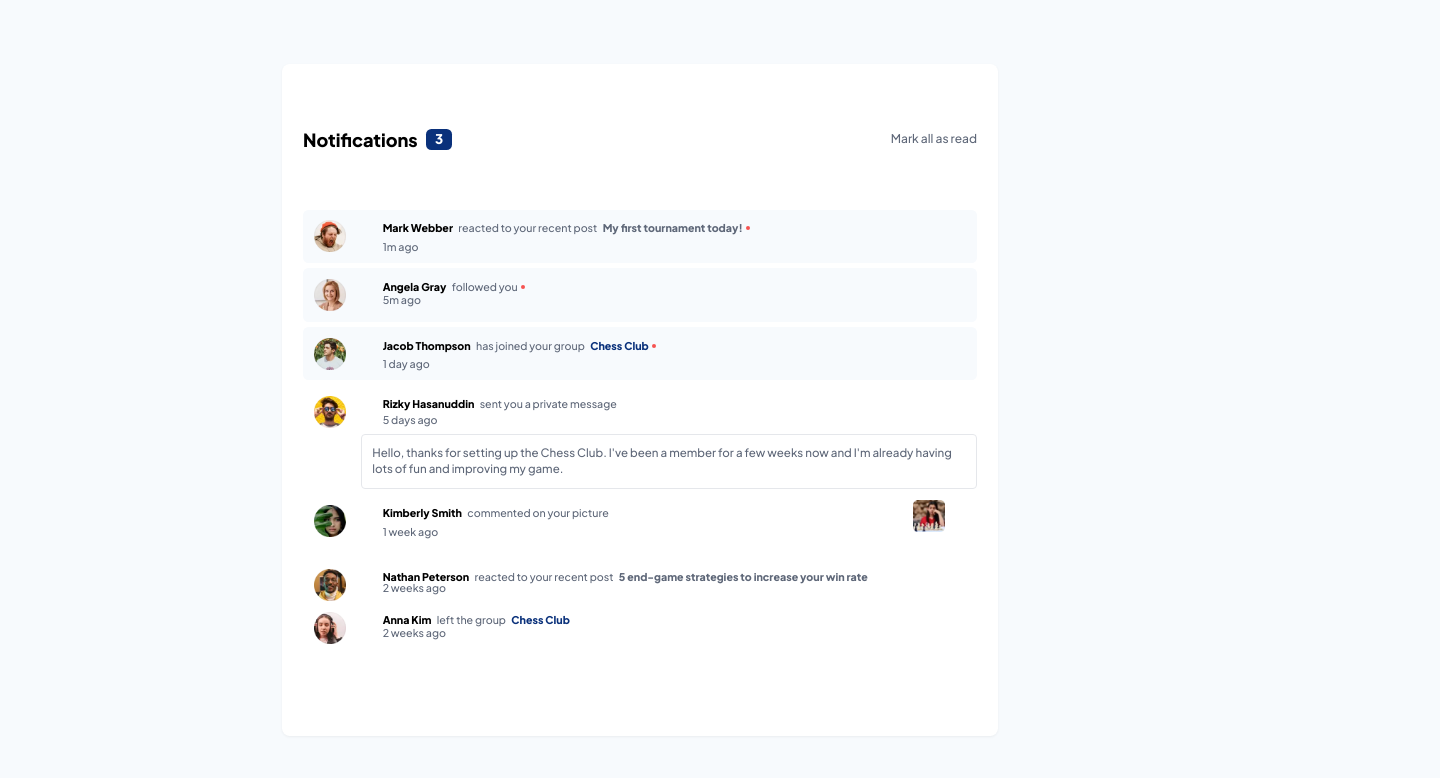
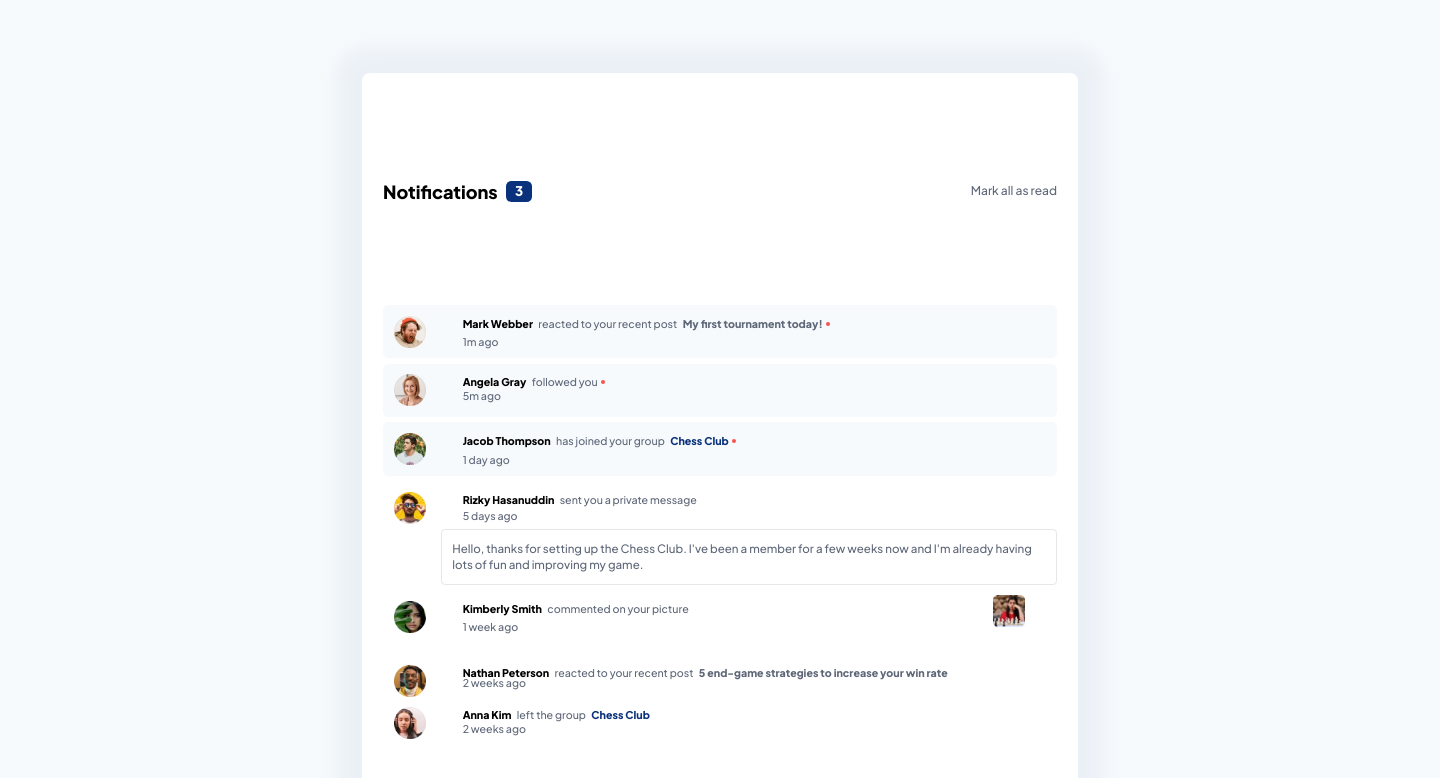
Before and after one commit to pkthunder87/notifications-page, a React (Vite) app: page / in a window 1280 px wide. Shown: the top 778 px of the page, 1440 px wide, since content can reach past the window. Built offline with nearby package versions, Linux system fonts and the light colour scheme.

Commit message:
Feat: Add custom drop shadow to App

```diff
--- a/src/App.jsx
+++ b/src/App.jsx
@@ -3,7 +3,7 @@ import NotificationsTop from './components/NotificationsTop';
 
 function App() {
   return (
-    <div className="grid h-[100dvh] w-full overflow-scroll rounded-xl bg-white px-4 py-4 text-2xl drop-shadow-sm sm:h-[84dvh] sm:w-[56dvw]  sm:px-8">
+    <div className="grid h-[100dvh] w-full overflow-scroll rounded-xl bg-white px-4 py-4 text-2xl shadow-[0_0_20px_25px_rgba(138,154,183,.1)] sm:h-[79.2rem] sm:w-[56dvw]  sm:px-8">
       <NotificationsTop />
       <NotificationsList />
     </div>
--- a/src/index.css
+++ b/src/index.css
@@ -8,6 +8,6 @@
   }
 
   body {
-    @apply flex h-[100dvh] w-[100dvw] items-center justify-center bg-very-light-grayish-blue text-[1.6rem] antialiased md:h-[100dvh] md:overflow-hidden md:text-[1.6rem];
+    @apply flex h-[100dvh] w-[100dvw] items-center justify-center bg-very-light-grayish-blue text-[1.6rem] antialiased sm:h-[991px] sm:w-[1440px]  sm:overflow-scroll md:text-[1.6rem];
   }
 }
```
